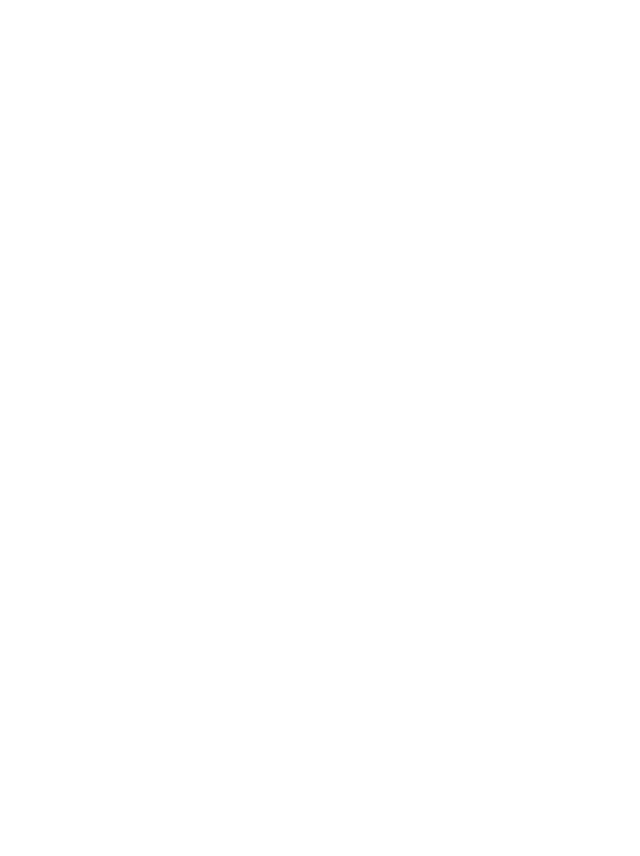
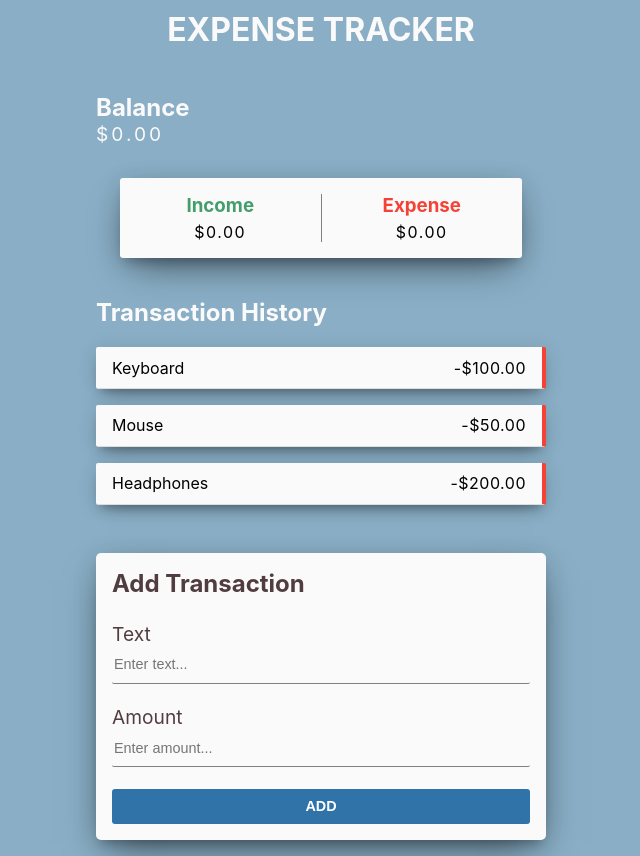
Before and after one commit to aldinoanggawan/expense-tracker-redux, a React (Create React App) app: page / in a window 1280 px wide. Shown: the whole page, without its empty margins (319-959 px from the left). Before the commit the page ends 800 px from the top, so only its background shows below. Built offline with nearby package versions, Linux system fonts and the light colour scheme.

Commit message:
Added the UI components of the app and installed styled-components for styling.

```diff
--- a/package.json
+++ b/package.json
@@ -8,7 +8,8 @@
     "@testing-library/user-event": "^7.2.1",
     "react": "^16.13.1",
     "react-dom": "^16.13.1",
-    "react-scripts": "3.4.1"
+    "react-scripts": "3.4.1",
+    "styled-components": "^5.1.0"
   },
   "scripts": {
     "start": "react-scripts start",
--- a/src/App.js
+++ b/src/App.js
@@ -1,7 +1,34 @@
 import React from 'react'
+import styled from 'styled-components'
+import Header from './components/Header'
+import Balance from './components/Balance'
+import IncomeExpense from './components/IncomeExpense'
+import TransactionList from './components/TransactionList'
+import AddTransaction from './components/AddTransaction'
+
+const Div = styled.div`
+  background: #89aec5;
+`
+
+const Container = styled.div`
+  padding: 1em 0;
+  width: 90%;
+  max-width: 450px;
+  margin: 0 auto;
+`
 
 const App = () => {
-  return <></>
+  return (
+    <Div>
+      <Container>
+        <Header />
+        <Balance />
+        <IncomeExpense />
+        <TransactionList />
+        <AddTransaction />
+      </Container>
+    </Div>
+  )
 }
 
 export default App
--- /dev/null
+++ b/src/components/AddTransaction.js
@@ -0,0 +1,80 @@
+import React from 'react'
+import styled from 'styled-components'
+
+const Article = styled.article`
+  margin: 3em 0 0;
+  background: #fbfafb;
+  color: #513d40;
+  border: none;
+  border-radius: 5px;
+  padding: 1em;
+  box-shadow: 0 16px 38px -12px rgba(0, 0, 0, 0.56),
+    0 4px 25px 0px rgba(0, 0, 0, 0.12), 0 8px 10px -5px rgba(0, 0, 0, 0.2);
+`
+
+const H2 = styled.h2`
+  margin-top: 0;
+  margin-bottom: 1em;
+`
+
+const Form = styled.form``
+
+const Label = styled.label`
+  font-size: 1.2em;
+  display: block;
+`
+
+const Input = styled.input`
+  display: block;
+  border: none;
+  border-bottom: 1px solid gray;
+  border-radius: 2px;
+  margin-bottom: 1.5em;
+  width: 99%;
+  height: 35px;
+  font-size: 0.9rem;
+  background: #fbfafb;
+
+  &:focus {
+    outline: none;
+  }
+`
+
+const Button = styled.button`
+  cursor: pointer;
+  text-transform: uppercase;
+  font-size: 0.9rem;
+  font-weight: bold;
+  width: 100%;
+  height: 35px;
+  background: #3073a9;
+  color: white;
+  border: none;
+  border-radius: 3px;
+
+  &:hover,
+  &:focus {
+    opacity: 0.85;
+  }
+`
+
+const AddTransaction = () => {
+  return (
+    <Article>
+      <H2>Add Transaction</H2>
+      <Form>
+        <div>
+          <Label>Text</Label>
+          <Input type='text' placeholder='Enter text...' />
+        </div>
+        <div>
+          <Label>Amount</Label>
+          <Input type='number' placeholder='Enter amount...' />
+        </div>
+        <Button>Add</Button>
+      </Form>
+    </Article>
+  )
+}
+
+export default AddTransaction
--- /dev/null
+++ b/src/components/Balance.js
@@ -0,0 +1,28 @@
+import React from 'react'
+import styled from 'styled-components'
+
+const Div = styled.div`
+  margin-top: 3em;
+  color: #fbfafb;
+`
+
+const H2 = styled.h2`
+  margin: 0;
+  font-size: 1.5rem;
+`
+
+const Span = styled.span`
+  letter-spacing: 3px;
+  font-size: 1.2rem;
+`
+
+const Balance = () => {
+  return (
+    <Div>
+      <H2>Balance</H2>
+      <Span>$0.00</Span>
+    </Div>
+  )
+}
+
+export default Balance
--- /dev/null
+++ b/src/components/Header.js
@@ -0,0 +1,25 @@
+import React from 'react'
+import styled from 'styled-components'
+
+const HeaderContainer = styled.header`
+  color: #fbfafb;
+`
+
+const H1 = styled.h1`
+  text-transform: uppercase;
+  text-align: center;
+  margin-top: 0;
+  font-weight: bold;
+  font-size: 2rem;
+  line-height: 0.9;
+`
+
+const Header = () => {
+  return (
+    <HeaderContainer>
+      <H1>expense tracker</H1>
+    </HeaderContainer>
+  )
+}
+
+export default Header
--- /dev/null
+++ b/src/components/IncomeExpense.js
@@ -0,0 +1,55 @@
+import React from 'react'
+import styled from 'styled-components'
+
+const Box = styled.div`
+  background: #fbfafb;
+  padding: 1em 0;
+  margin: 2em 1.5em;
+  border-radius: 3px;
+  display: flex;
+  justify-content: space-between;
+  box-shadow: 0 16px 38px -12px rgba(0, 0, 0, 0.56),
+    0 4px 25px 0px rgba(0, 0, 0, 0.12), 0 8px 10px -5px rgba(0, 0, 0, 0.2);
+
+  span {
+    letter-spacing: 1.5px;
+  }
+`
+
+const LeftItem = styled.div`
+  width: 100%;
+  text-align: center;
+  border-right: 1px solid gray;
+
+  & h3 {
+    margin: 0 0 0.3em;
+    color: #449d6b;
+  }
+`
+
+const RightItem = styled.div`
+  width: 100%;
+  text-align: center;
+
+  & h3 {
+    margin: 0 0 0.3em;
+    color: #f44336;
+  }
+`
+
+const IncomeExpense = () => {
+  return (
+    <Box>
+      <LeftItem>
+        <h3>Income</h3>
+        <span>$0.00</span>
+      </LeftItem>
+      <RightItem>
+        <h3>Expense</h3>
+        <span>$0.00</span>
+      </RightItem>
+    </Box>
+  )
+}
+
+export default IncomeExpense
--- /dev/null
+++ b/src/components/Transaction.js
@@ -0,0 +1,45 @@
+import React from 'react'
+import styled from 'styled-components'
+
+const Li = styled.li`
+  border-radius: 2px;
+  border-right: 4px solid #f44336;
+  padding: 0.65em 1em;
+  background: #fbfafb;
+
+  border-bottom: 1px solid rgba(153, 153, 153, 0.3);
+  box-shadow: 0 10px 20px -12px rgba(0, 0, 0, 0.42),
+    0 3px 20px 0px rgba(0, 0, 0, 0.12), 0 8px 10px -5px rgba(0, 0, 0, 0.2);
+
+  display: flex;
+  justify-content: space-between;
+
+  & + & {
+    margin-top: 1em;
+  }
+`
+
+const Span = styled.span`
+  letter-spacing: 0.5px;
+`
+
+const Transaction = () => {
+  return (
+    <>
+      <Li>
+        <span>Keyboard</span>
+        <Span>-$100.00</Span>
+      </Li>
+      <Li>
+        <span>Mouse</span>
+        <Span>-$50.00</Span>
+      </Li>
+      <Li>
+        <span>Headphones</span>
+        <Span>-$200.00</Span>
+      </Li>
+    </>
+  )
+}
+
+export default Transaction
--- /dev/null
+++ b/src/components/TransactionList.js
@@ -0,0 +1,31 @@
+import React from 'react'
+import styled from 'styled-components'
+import Transaction from './Transaction'
+
+const Article = styled.article`
+  margin-top: 2.5em;
+`
+
+const Ul = styled.ul`
+  list-style: none;
+  padding: 0;
+`
+
+const H2 = styled.h2`
+  margin-top: 0;
+  font-size: 1.5rem;
+  color: #fbfafb;
+`
+
+const TransactionList = () => {
+  return (
+    <Article>
+      <H2>Transaction History</H2>
+      <Ul>
+        <Transaction />
+      </Ul>
+    </Article>
+  )
+}
+
+export default TransactionList
```
Also changed, not shown: 1 other file (tests, documents, lock files or other folders).
